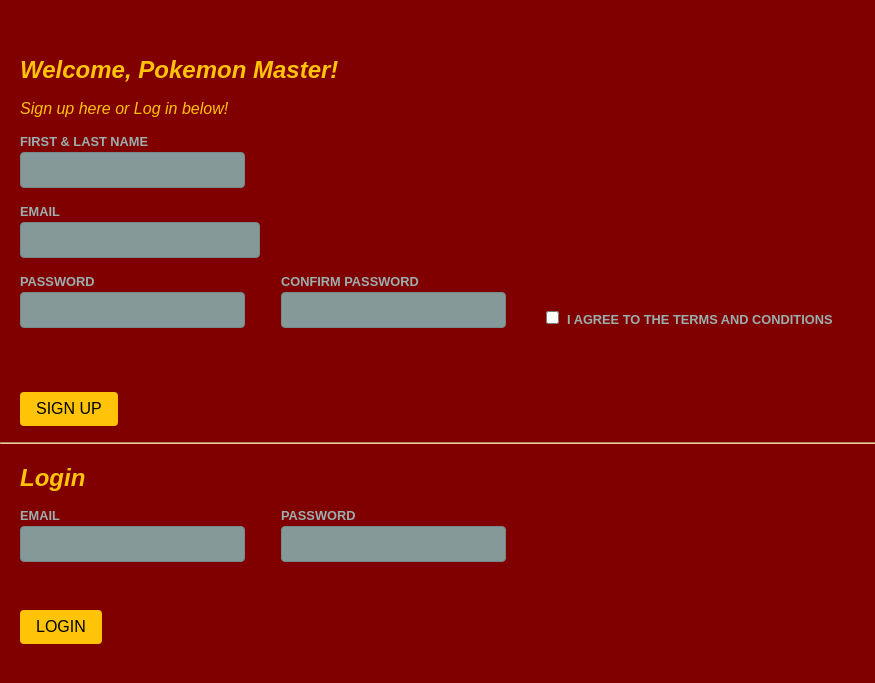
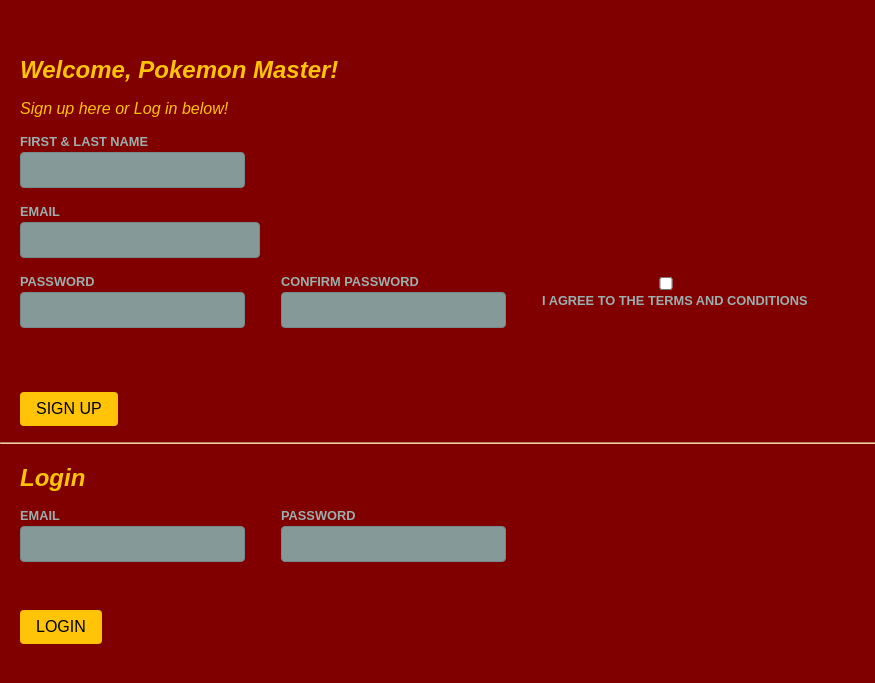
Before and after one commit to barrett38/Pokedex, a React (Create React App) app: page /LogIn in a window 1280 px wide. Shown: the part 105-788 px from the top of the page, without its empty margins (0-875 px from the left). Built offline with nearby package versions, Linux system fonts and the light colour scheme; the HTML template or start-up script is replaced by a standard one.

Commit message:
Adjusted CSS

```diff
--- a/src/index.css
+++ b/src/index.css
@@ -1,5 +1,4 @@
 /* Imports */
-
 @font-face {
   font-family: "Honk Regular";
   src: url("./assets/Honk-Regular.ttf");
@@ -27,30 +26,33 @@
   padding-top: 11%;
 }
 
+/* ID Selectors */
+
 /* Very, very Top */
 #main-header {
+  /* Flexbox */
   display: flex;
   flex-direction: row;
   flex-wrap: nowrap;
   justify-content: flex-start;
   align-items: stretch;
   align-content: stretch;
-  /* Flexes above */
+  /* Remaining */
   position: fixed;
   background-color: transparent;
-  width: 100%;
-  height: 11%;
   top: 0px;
 }
 
 /* Far left Navigation Bar */
 #title {
+  /* Flexbox */
   display: flex;
   flex-direction: column;
   flex-wrap: nowrap;
   justify-content: flex-start;
   align-items: stretch;
   align-content: stretch;
+  /* Remaining */
   position: fixed;
   background-color: transparent;
   padding-top: 1px;
@@ -69,18 +71,7 @@
   height: 6%;
 }
 
-#title img {
-  margin: 10px;
-  background: maroon;
-  width: 4rem;
-  height: 1rem;
-  object-fit: contain;
-  border-radius: 50%;
-  border: 2px solid #ffc407;
-  width: 6%;
-  height: 6%;
-}
-
+/* Pokemon Cards */
 #pokemons {
   max-width: 70rem;
   list-style: none;
@@ -91,14 +82,19 @@
 }
 
 .pokemon-card {
+  /* Flexbox */
   display: flex;
   flex-direction: column;
+  flex-wrap: nowrap;
+  justify-content: center;
+  align-items: center;
+  align-content: stretch;
+  /* Remaining */
   background-image: url("./assets/pokeBackground.jpg");
   background-size: cover;
   background-position: center;
   background-repeat: no-repeat;
   cursor: pointer;
-  align-items: center;
   text-align: center;
   background-color: red;
   box-shadow: 0px 11px 8px 0px rgba(0, 0, 0, 0.2);
@@ -107,6 +103,7 @@
   height: 100%;
 }
 
+/* Image in Pokemon Card */
 .pokemon-image {
   width: 208px;
   height: 208px;
@@ -114,6 +111,7 @@
   margin: 1px;
 }
 
+/* Stats/Parts in Pokemon Card */
 .pokemon-card-parts {
   border: 1px solid rgba(244, 89, 89, 1);
   background-color: rgba(244, 89, 89, 1);
@@ -129,17 +127,17 @@
   padding-left: 0;
 }
 
-/* Stats/Component Header */
-/* Ex: 'Fastest' or 'All Pokemon' */
+/* Filtered Header Title */
 #component-header {
+  /* Flexbox */
   display: flex;
   flex-direction: column;
   flex-wrap: nowrap;
   justify-content: center;
   align-items: center;
   align-content: stretch;
+  /* Remaining */
   position: fixed;
-  /* Flexes above */
   width: 100%;
   height: 15%;
   font-family: "Honk Regular", sans-serif;
@@ -147,20 +145,21 @@
   top: 0%;
   left: 50%;
   transform: translate(-50%, -50%);
-  background-color: maroon;
+  background-color: transparent;
   color: yellow;
 }
 
 /* Header for 'Loading' screen */
 #loading-header {
+  /* Flexbox */
   display: flex;
   flex-direction: column;
   flex-wrap: nowrap;
   justify-content: center;
   align-items: center;
   align-content: stretch;
+  /* Remaining */
   position: fixed;
-  /* Flexes above */
   font-family: "Honk Regular", sans-serif;
   font-size: 208%;
   top: 11%;
@@ -170,14 +169,14 @@
 }
 
 #log-in {
+  /* Flexbox */
   display: flex;
   flex-direction: row;
   flex-wrap: nowrap;
   justify-content: flex-start;
   align-items: flex-start;
   align-content: stretch;
-  /* position: fixed; */
-  /* Flexes above */
+  /* Remaining */
   font-family: "Honk Regular", sans-serif;
   font-size: 208%;
   top: 11%;
@@ -186,17 +185,16 @@
   background-color: transparent;
 }
 
-.control,
-fieldset {
-  margin-bottom: 1rem;
-  padding-left: 20px;
-}
-
 .titles {
   margin-bottom: 1rem;
   padding-left: 20px;
   font-style: italic;
   color: #ffc407;
+}
+
+.control {
+  margin-bottom: 1rem;
+  padding-left: 20px;
 }
 
 .control.no-margin {
@@ -223,26 +221,6 @@
   border: 1px solid #758a8a;
   background-color: #869999;
   color: #142020;
-}
-
-.control:has(input[type="checkbox"]) {
-  display: flex;
-  align-items: center;
-}
-
-.control:has(input[type="checkbox"]) label {
-  margin: 0;
-}
-
-.control input[type="checkbox"] {
-  display: inline-block;
-  width: auto;
-  max-width: none;
-  margin-right: 0.5rem;
-  border-radius: 0;
-  border: none;
-  background-color: transparent;
-  color: #d9e2f1;
 }
 
 .control-error {
```
